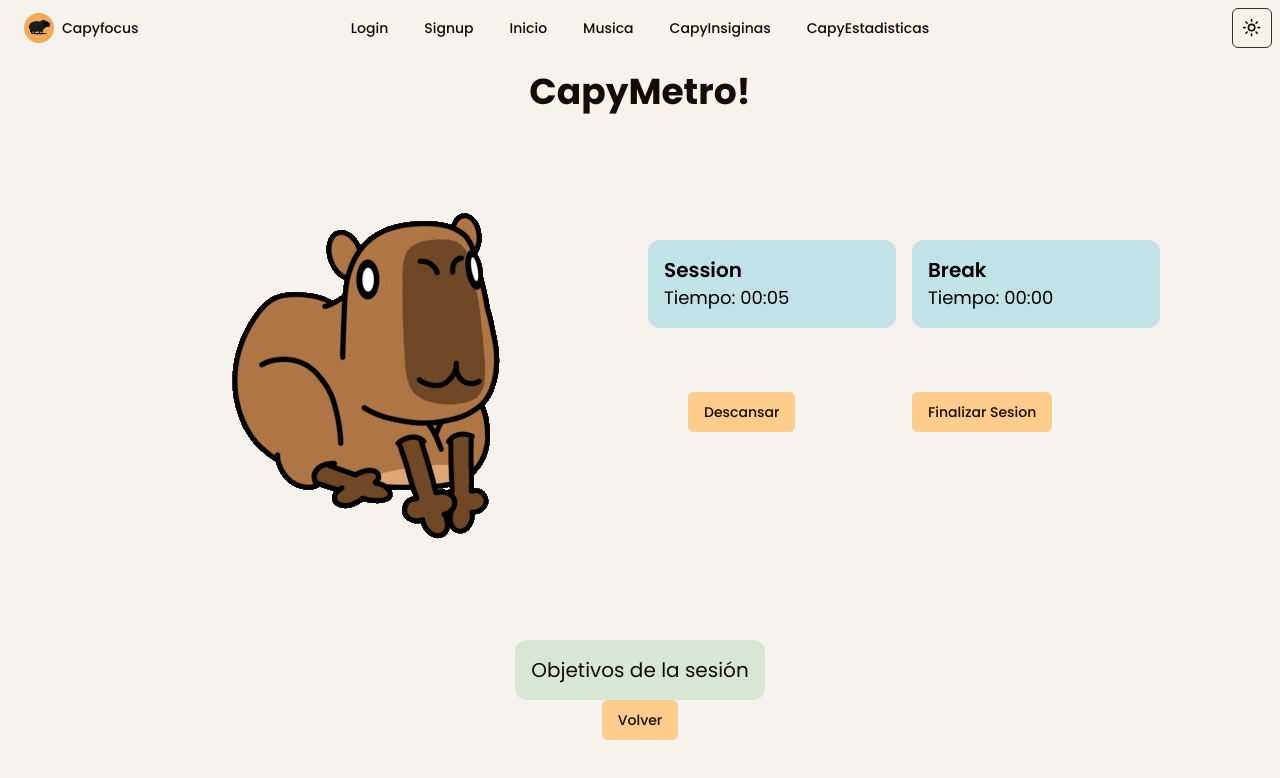
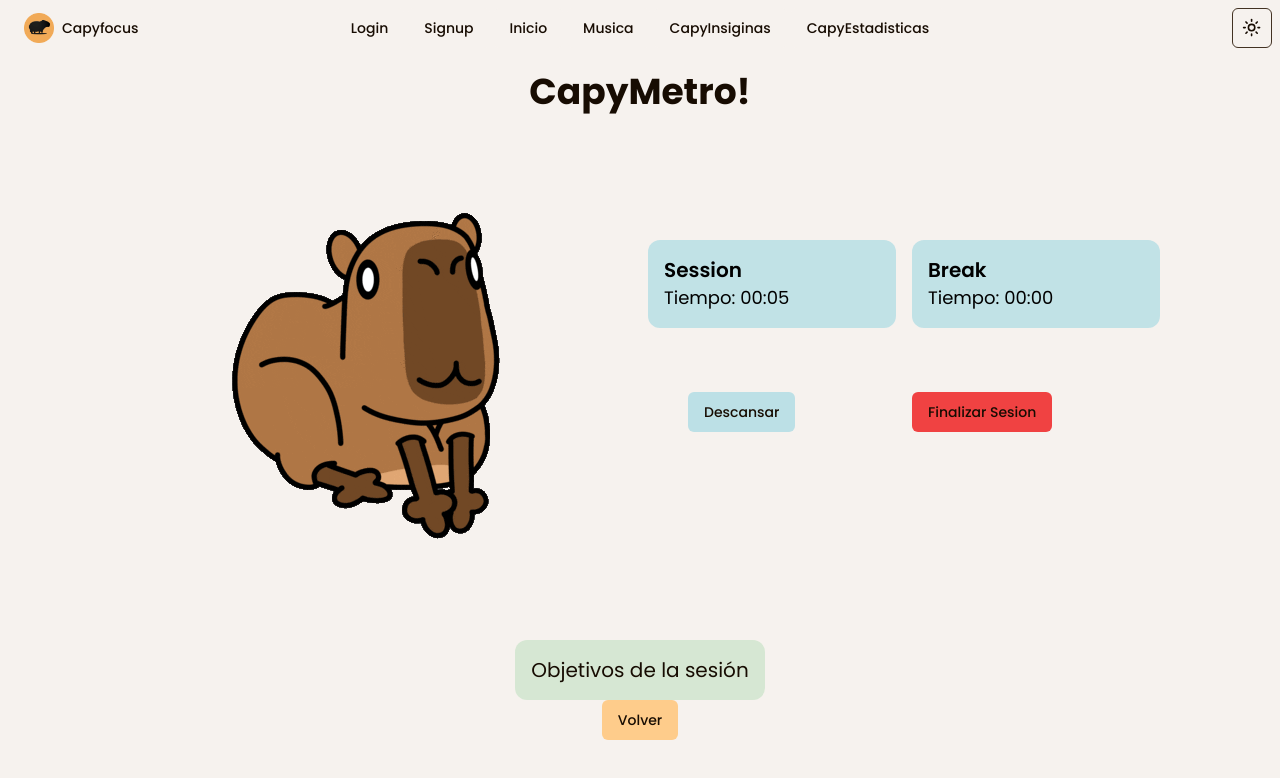
Before and after one commit to alanmoyano/capyfocus, a React (Vite) app: page /capymetro in a window 1280 px wide. Shown: the top 778 px of the page. Built offline with nearby package versions, Linux system fonts and the light colour scheme.

Commit message:
Colores botones

```diff
--- a/src/components/Timer.tsx
+++ b/src/components/Timer.tsx
@@ -90,6 +90,7 @@ export default function Timer() {
             </div>
             <div className='ml-10 mt-16'>
               <Button
+                variant={'accent'}
                 className=' '
                 onClick={() => {
                   setIsActive(prev => !prev)
@@ -107,6 +108,7 @@ export default function Timer() {
             <div className='mt-16'>
               <Button
                 className='flex flex-col'
+                variant={'destructive'}
                 onClick={() => {
                   finalizarSesion()
                 }}
--- a/src/components/ui/button.tsx
+++ b/src/components/ui/button.tsx
@@ -16,7 +16,9 @@ const buttonVariants = cva(
           "border border-input bg-background hover:bg-accent hover:text-accent-foreground",
         secondary:
           "bg-secondary text-secondary-foreground hover:bg-secondary/70",
-        ghost: "hover:bg-accent hover:text-accent-foreground",
+        accent:
+        "bg-accent text-secondary-foreground hover:bg-accent/80",
+          ghost: "hover:bg-accent hover:text-accent-foreground",
         link: "text-primary underline-offset-4 hover:underline",
         icon: "",
       },
```
